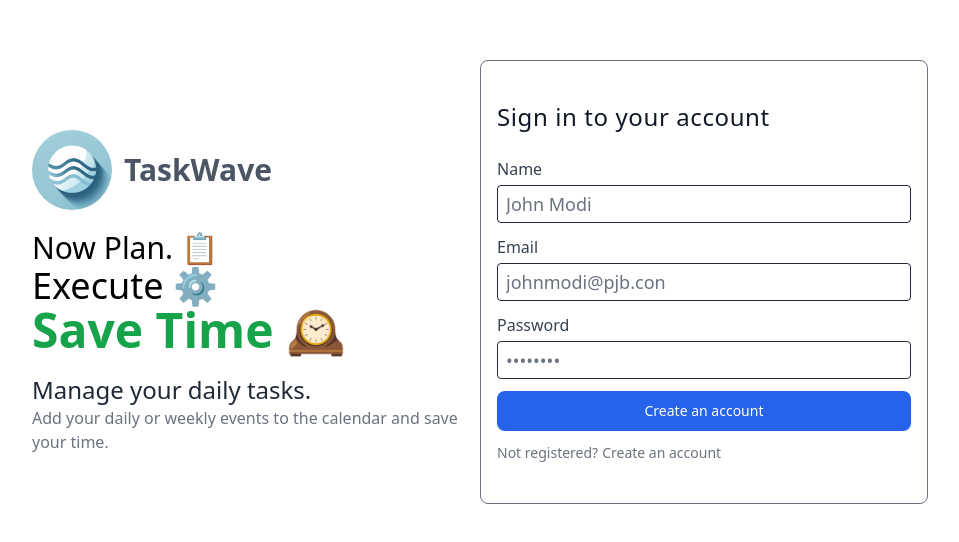
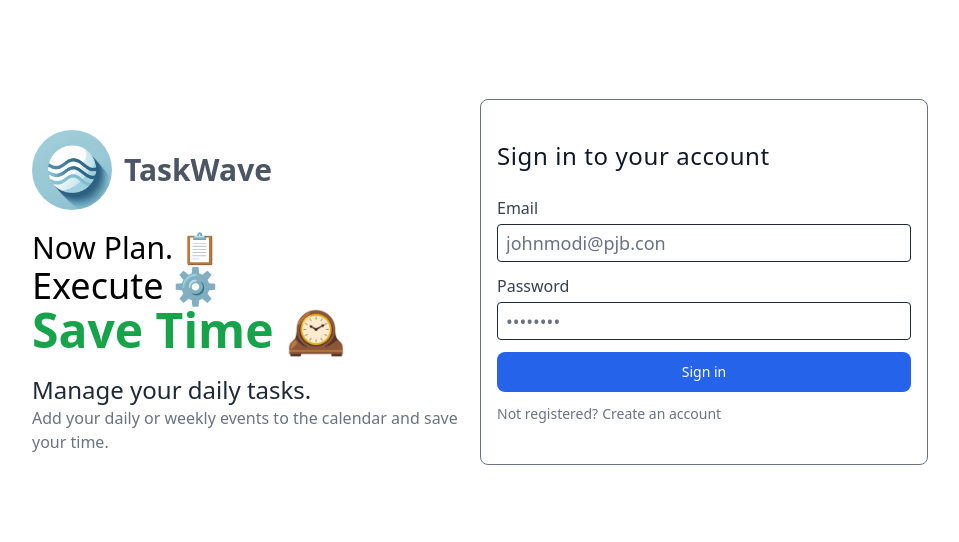
Before and after one commit to abhinav7895/todo-app, a React (Vite) app in the folder client/: page /sign-in in a window 1280 px wide. Shown: the part 118-660 px from the top of the page, without its empty margins (160-1119 px from the left). Built offline with nearby package versions, Linux system fonts and the light colour scheme.

Commit message:
Refactor Signup form to use custom input validation hooks

```diff
--- a/client/src/auth/forms/Signin.tsx
+++ b/client/src/auth/forms/Signin.tsx
@@ -1,8 +1,18 @@
 import { Link } from 'react-router-dom'
 import { IoIosArrowRoundForward } from "react-icons/io";
+import useInputValidation from '../../hooks/useInputValidation';
+import useStrongPassword from '../../hooks/useStrongPassword';
+import { FormEvent } from 'react';
+import { emailValidation } from '../../utils/validators';
 
 
 const Signin = () => {
+  const email = useInputValidation("", emailValidation);
+  const password = useStrongPassword();
+
+  const handleSubmit = (e: FormEvent<HTMLFormElement>) => {
+    e.preventDefault();
+  }
   return (
     <div className='w-full max-w-md px-4 py-10   rounded-lg  border border-gray-500'>
       <div className='flex sm:hidden items-center justify-start gap-3 flex-row'>
@@ -10,22 +20,21 @@ const Signin = () => {
         <h1 className='text-3xl font-semibold text-gray-600 dark:text-gray-300'>TaskWave</h1>
       </div>
       <h1 className="text-xl font-light leading-tight text-gray-900 md:text-2xl  dark:text-white tracking-wide">
-      Sign in to your account
+        Sign in to your account
       </h1>
-      <form action="" className=' flex flex-col gap-3 mt-6'>
-        <div className='flex flex-col gap-1'>
-          <label className='text-gray-700 dark:text-gray-300' htmlFor="">Name</label>
-          <input className='border px-2 py-1 text-lg focus:outline-dotted outline-blue-800 outline-2 border-gray-800 rounded dark:bg-slate-800 dark:border-gray-400 placeholder:text-gray-500 dark:text-gray-200 dark:outline-gray-100' type="text" name="password" id="" placeholder='John Modi' />
-        </div>
+      <form onSubmit={handleSubmit} action="" className=' flex flex-col gap-3 mt-6'>
+
         <div className='flex flex-col gap-1'>
           <label className='text-gray-700 dark:text-gray-300' htmlFor="">Email</label>
-          <input className='border px-2 py-1 text-lg focus:outline-dotted outline-blue-800 outline-2 border-gray-800 rounded dark:bg-slate-800 dark:border-gray-400 placeholder:text-gray-500 dark:text-gray-200 dark:outline-gray-100' type="email" name="email" id="" placeholder='johnmodi@pjb.con' />
+          <input className='border px-2 py-1 text-lg focus:outline-dotted outline-blue-800 outline-2 border-gray-800 rounded dark:bg-slate-800 dark:border-gray-400 placeholder:text-gray-500 dark:text-gray-200 dark:outline-gray-100' type="email" name="email" id="" placeholder='johnmodi@pjb.con' value={email.value} onChange={email.changeHandler} />
         </div>
+        {email.error && <span className='text-red-500 text-xs'>{email.error}</span>}
         <div className='flex flex-col gap-1'>
           <label className='text-gray-700 dark:text-gray-300' htmlFor="">Password</label>
-          <input className='border px-2 py-1 text-lg focus:outline-dotted outline-blue-800 outline-2 border-gray-800 rounded dark:bg-slate-800 dark:border-gray-400 placeholder:text-gray-500 dark:text-gray-200 dark:outline-gray-100' type="password" name="password" id="" placeholder='••••••••' />
+          <input className='border px-2 py-1 text-lg focus:outline-dotted outline-blue-800 outline-2 border-gray-800 rounded dark:bg-slate-800 dark:border-gray-400 placeholder:text-gray-500 dark:text-gray-200 dark:outline-gray-100' type="password" name="password" id="" placeholder='••••••••' value={password.value} onChange={password.changeHandler} />
         </div>
-        <button type="submit" className="w-full text-white bg-blue-600 hover:bg-blue-700 focus:ring-4 focus:outline-none focus:ring-primary-300 font-medium rounded-lg text-sm px-5 py-2.5 text-center dark:bg-primary-600 dark:hover:bg-primary-700 dark:focus:ring-primary-800">Create an account</button>
+        {password.error && <span className='text-red-500 text-xs'>{password.error}</span>}
+        <button type="submit" className="w-full text-white bg-blue-600 hover:bg-blue-700 focus:ring-4 focus:outline-none focus:ring-primary-300 font-medium rounded-lg text-sm px-5 py-2.5 text-center dark:bg-primary-600 dark:hover:bg-primary-700 dark:focus:ring-primary-800">Sign in</button>
         <p className="text-sm font-light flex gap-1 items-center text-gray-500 dark:text-gray-400">
           Not registered?<Link to="/sign-up" className="group font-medium text-primary-600 hover:underline dark:text-primary-500 flex justify-center items-center hover:text-blue-500">Create an account<IoIosArrowRoundForward className='text-xl hidden group-hover:block group-hover:-rotate-45 ' /> </Link>
         </p>
--- a/client/src/auth/forms/Signup.tsx
+++ b/client/src/auth/forms/Signup.tsx
@@ -1,9 +1,15 @@
-import React from 'react'
 import { Link } from 'react-router-dom'
 import { IoIosArrowRoundForward } from "react-icons/io";
+import useInputValidation from '../../hooks/useInputValidation';
+import useStrongPassword from '../../hooks/useStrongPassword';
+import { emailValidation } from '../../utils/validators';
 
 
 const Signup = () => {
+  const name = useInputValidation("");
+  const email = useInputValidation("", emailValidation);
+  const password = useStrongPassword();
+
   return (
     <div className='w-full max-w-md px-4 py-10   rounded-lg  border border-gray-500'>
       <div className='flex sm:hidden items-center justify-start gap-3 flex-row'>
@@ -16,16 +22,20 @@ const Signup = () => {
       <form action="" className=' flex flex-col gap-3 mt-6'>
         <div className='flex flex-col gap-1'>
           <label className='text-gray-700 dark:text-gray-300' htmlFor="">Name</label>
-          <input className='border px-2 py-1 text-lg focus:outline-dotted outline-blue-800 outline-2 border-gray-800 rounded dark:bg-slate-800 dark:border-gray-400 placeholder:text-gray-500 dark:text-gray-200 dark:outline-gray-100' type="text" name="password" id="" placeholder='John Modi' />
+          <input className='border px-2 py-1 text-lg focus:outline-dotted outline-blue-800 outline-2 border-gray-800 rounded dark:bg-slate-800 dark:border-gray-400 placeholder:text-gray-500 dark:text-gray-200 dark:outline-gray-100' type="text" name="password" id="" placeholder='John Modi' value={name.value} onChange={name.changeHandler}/>
         </div>
         <div className='flex flex-col gap-1'>
           <label className='text-gray-700 dark:text-gray-300' htmlFor="">Email</label>
-          <input className='border px-2 py-1 text-lg focus:outline-dotted outline-blue-800 outline-2 border-gray-800 rounded dark:bg-slate-800 dark:border-gray-400 placeholder:text-gray-500 dark:text-gray-200 dark:outline-gray-100' type="email" name="email" id="" placeholder='johnmodi@pjb.con' />
+          <input className='border px-2 py-1 text-lg focus:outline-dotted outline-blue-800 outline-2 border-gray-800 rounded dark:bg-slate-800 dark:border-gray-400 placeholder:text-gray-500 dark:text-gray-200 dark:outline-gray-100' type="email" name="email" id="" placeholder='johnmodi@pjb.con' value={email.value} onChange={email.changeHandler} />
         </div>
+        {email.error && <span className='text-red-500 text-xs'>{email.error}</span>}
+
         <div className='flex flex-col gap-1'>
           <label className='text-gray-700 dark:text-gray-300' htmlFor="">Password</label>
-          <input className='border px-2 py-1 text-lg focus:outline-dotted outline-blue-800 outline-2 border-gray-800 rounded dark:bg-slate-800 dark:border-gray-400 placeholder:text-gray-500 dark:text-gray-200 dark:outline-gray-100' type="password" name="password" id="" placeholder='••••••••' />
+          <input className='border px-2 py-1 text-lg focus:outline-dotted outline-blue-800 outline-2 border-gray-800 rounded dark:bg-slate-800 dark:border-gray-400 placeholder:text-gray-500 dark:text-gray-200 dark:outline-gray-100' type="password" name="password" id="" placeholder='••••••••' value={password.value} onChange={password.changeHandler} />
         </div>
+        {password.error && <span className='text-red-500 text-xs'>{password.error}</span>}
+
         <button type="submit" className="w-full text-white bg-blue-600 hover:bg-blue-700 focus:ring-4 focus:outline-none focus:ring-primary-300 font-medium rounded-lg text-sm px-5 py-2.5 text-center dark:bg-primary-600 dark:hover:bg-primary-700 dark:focus:ring-primary-800">Create an account</button>
         <p className="text-sm font-light flex gap-1 items-center text-gray-500 dark:text-gray-400">
           Already have an account? <Link to="/sign-in" className="group font-medium text-primary-600 hover:underline dark:text-primary-500 flex justify-center items-center hover:text-blue-500">Login here <IoIosArrowRoundForward className='text-xl hidden group-hover:block group-hover:-rotate-45 ' /> </Link>
--- /dev/null
+++ b/client/src/hooks/useInputValidation.ts
@@ -0,0 +1,41 @@
+import { ChangeEvent, useState } from "react";
+
+const useInputValidation = <T extends string | number>(
+  initialVal: T,
+  validator: (val: T) =>
+    | {
+        isValid: boolean;
+        errorMessage: string;
+      }
+    | undefined = () => undefined
+) => {
+  const [value, setValue] = useState<T>(initialVal);
+  const [error, setError] = useState("");
+
+  const changeHandler = (e: ChangeEvent<HTMLInputElement>) => {
+    let newValue: T;
+
+    if (typeof value === "number") {
+      newValue = Number(e.target.value) as T;
+    } else {
+      newValue = e.target.value as T;
+    }
+
+    setValue(newValue);
+
+    const validationResult = validator(newValue as T);
+    if (validationResult) {
+      setError(validationResult.errorMessage);
+    } else {
+      setError("");
+    }
+  };
+
+  return {
+    value,
+    changeHandler,
+    error,
+  };
+};
+
+export default useInputValidation;
--- /dev/null
+++ b/client/src/hooks/useStrongPassword.ts
@@ -0,0 +1,42 @@
+import { useState, ChangeEvent } from "react";
+import { errorMessages } from "../utils/constants";
+import {
+  isIncludeNumber,
+  isIncludeSpecialChar,
+  isIncludeCapitalLetter,
+  isIncludeLowercaseLetter,
+} from "../utils/validators";
+
+const useStrongPassword = () => {
+  const [error, setError] = useState("");
+
+  const [value, setValue] = useState("");
+
+  const changeHandler = (e: ChangeEvent<HTMLInputElement>) => {
+    const val = e.target.value;
+    setValue(val);
+
+    const errors = [];
+
+    if (val.length < 8) errors.push(errorMessages.length);
+    if (!isIncludeNumber(val)) errors.push(errorMessages.number);
+    if (!isIncludeSpecialChar(val)) errors.push(errorMessages.specialChar);
+    if (!isIncludeCapitalLetter(val)) errors.push(errorMessages.capitalLetter);
+    if (!isIncludeLowercaseLetter(val))
+      errors.push(errorMessages.lowercaseLetter);
+
+    setError(
+      errors.length > 0
+        ? `Password must include ${errors.join(", ")} character`
+        : ""
+    );
+  };
+
+  return {
+    error,
+    value,
+    changeHandler,
+  };
+};
+
+export default useStrongPassword;
--- /dev/null
+++ b/client/src/utils/constants.ts
@@ -0,0 +1,7 @@
+export const errorMessages = {
+  length: "at least 8 characters",
+  number: "a number",
+  specialChar: "a special",
+  capitalLetter: "a capital",
+  lowercaseLetter: "a lowercase",
+};
--- /dev/null
+++ b/client/src/utils/validators.ts
@@ -0,0 +1,41 @@
+const isIncludeNumber = (password: string) => {
+  const regex = /\d/; // This regular expression matches any digit (0-9)
+  return regex.test(password); // This will return true if the password includes a number, and false otherwise
+};
+
+const isIncludeSpecialChar = (password: string) => {
+  const specialCharRegex = /[ `!@#$%^&*()_+\-=\[\]{};':"\\|,.<>\/?~]/; // This regular expression matches any special character
+  return specialCharRegex.test(password); // This will return true if the password includes a special character, and false otherwise
+};
+
+const isIncludeCapitalLetter = (password: string) => {
+  const capitalLetterRegex = /[A-Z]/; // This regular expression matches any capital letter (A-Z)
+  return capitalLetterRegex.test(password); // This will return true if the password includes a capital letter, and false otherwise
+};
+
+const isIncludeLowercaseLetter = (password: string) => {
+  const lowercaseLetterRegex = /[a-z]/; // This regular expression matches any lowercase letter (a-z)
+  return lowercaseLetterRegex.test(password); // This will return true if the password includes a lowercase letter, and false otherwise
+};
+
+const isValidEmail = (email: string) => {
+  const emailRegex = /\S+@\S+\.\S+/;
+  return emailRegex.test(email);
+};
+
+const emailValidation = (value : string) => {
+  if (!isValidEmail(value)) {
+    return {
+      isValid : false,
+      errorMessage : "Please enter a valid email address"
+    }
+  }
+}
+
+export {
+  isIncludeNumber,
+  isIncludeSpecialChar,
+  isIncludeCapitalLetter,
+  isIncludeLowercaseLetter,
+  emailValidation,
+};
```
